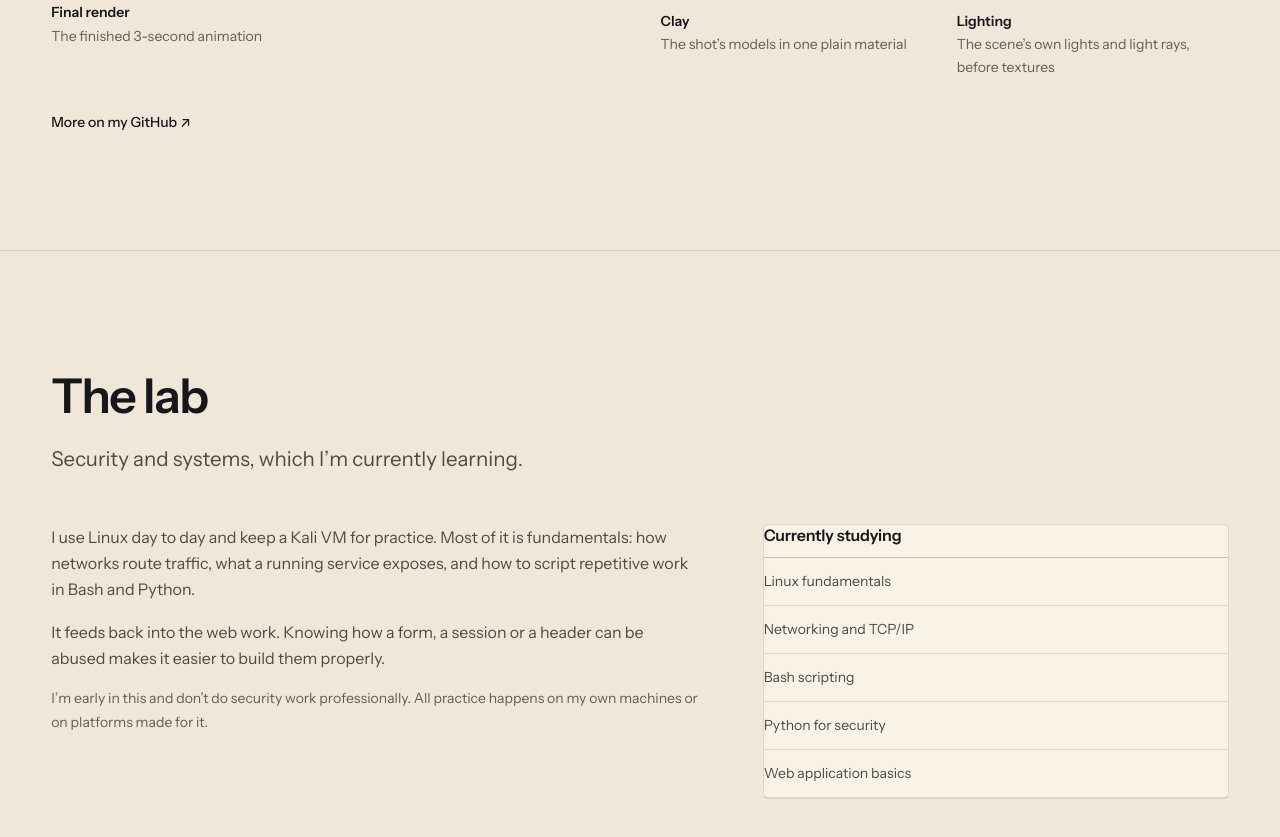
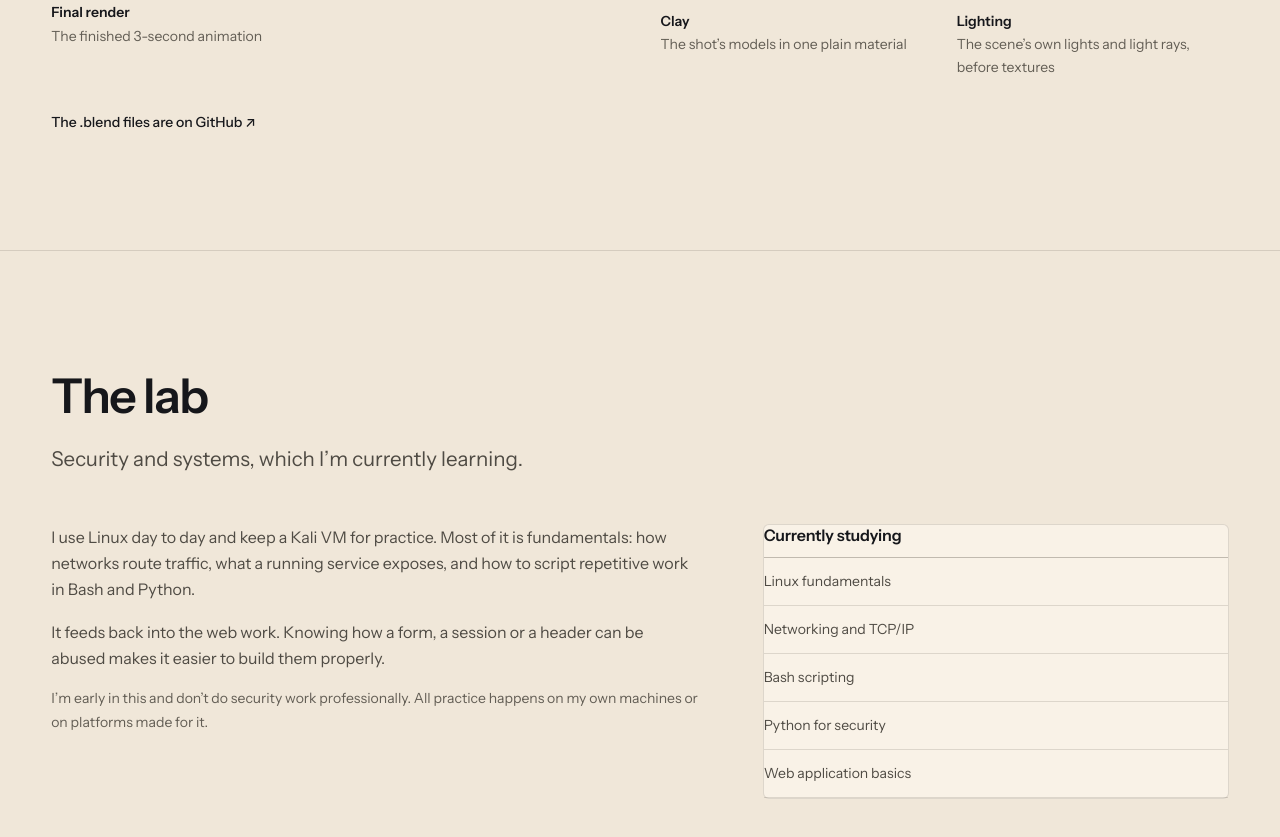
Before and after one commit to Jeremiah-BL4/Jeremiah-BL4.github.io, a website with bundled scripts: page index.html in a window 1280 px wide. Shown: the part 4980-5817 px from the top of the page. Built offline with nearby package versions, Linux system fonts and the light colour scheme.

Commit message:
Point the Creative link at the published Blender repo
Co-Authored-By: Claude Opus 5 <noreply@anthropic.com>

```diff
--- a/index.html
+++ b/index.html
@@ -158,10 +158,8 @@
         <div id="creative-breakdowns"></div>
 
         <p class="gallery__source">
-          <!-- Once github.com/Jeremiah-BL4/blender-projects is published, link it
-               here as "The .blend files are on GitHub". -->
-          <a class="link" href="https://github.com/Jeremiah-BL4"
-             target="_blank" rel="noopener noreferrer">More on my GitHub ↗<span
+          <a class="link" href="https://github.com/Jeremiah-BL4/blender-projects"
+             target="_blank" rel="noopener noreferrer">The .blend files are on GitHub ↗<span
              class="visually-hidden"> (opens in a new tab)</span></a>
         </p>
       </div>
```
